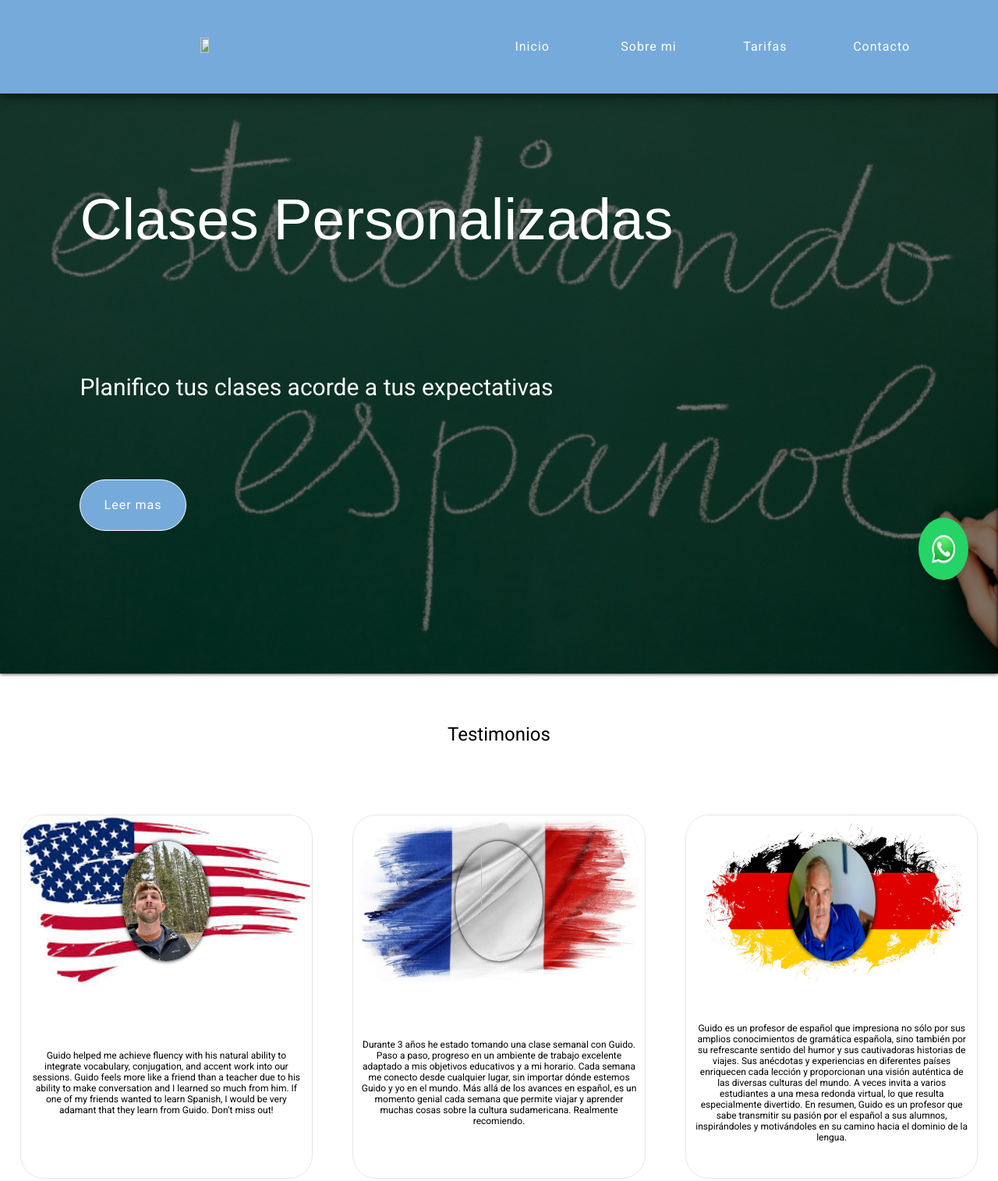
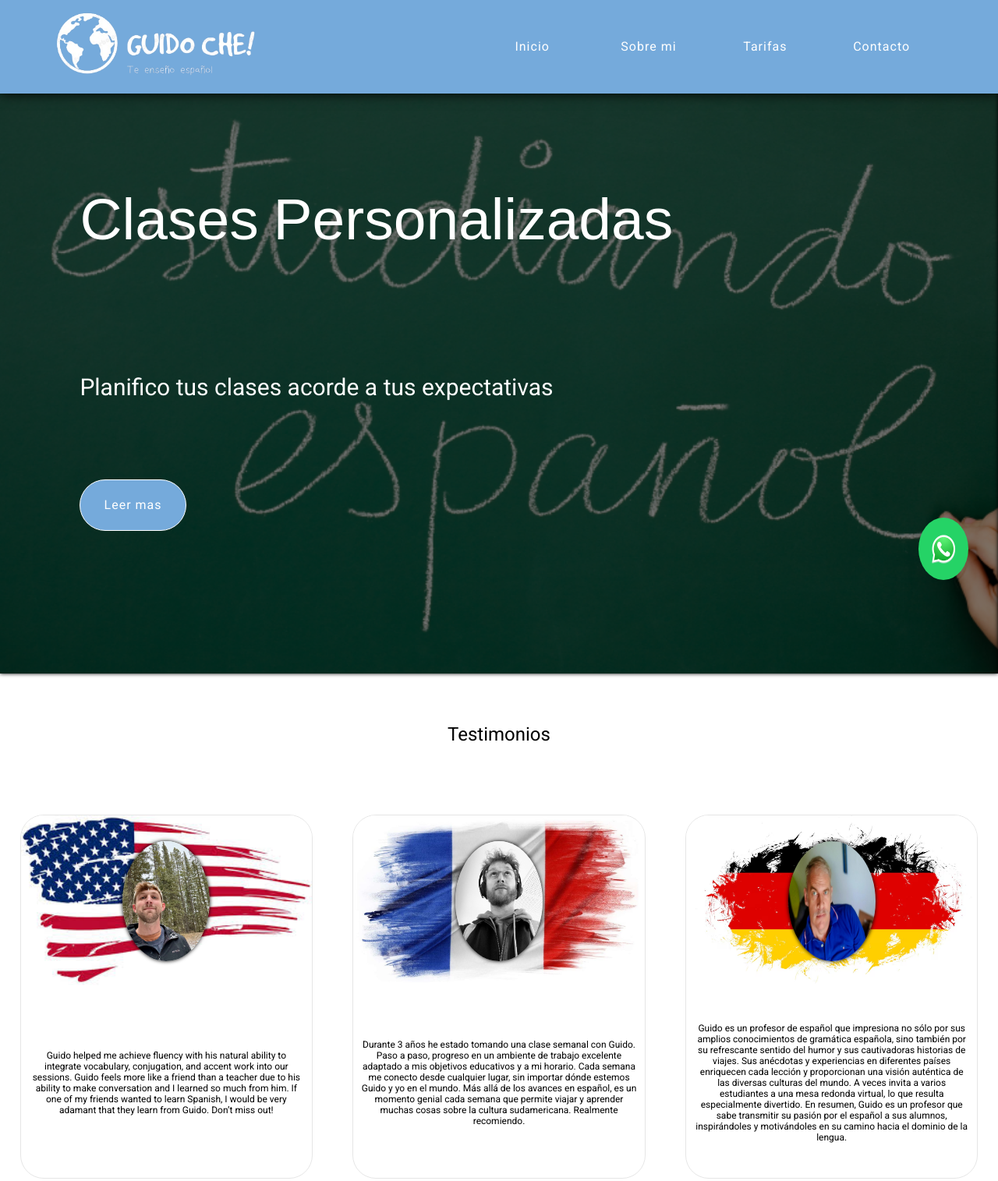
Before and after one commit to Carlos8711/GuidoChe, a plain HTML site: page index.html in a window 1280 px wide. Shown: the top 1515 px of the page at 78% size. Drawn offline with Linux system fonts and the light colour scheme; the site is published under a folder, as on GitHub Pages, so addresses that start at the root find nothing; a web font is replaced by a local one.

Commit message:
update_logo

```diff
--- a/index.html
+++ b/index.html
@@ -15,7 +15,7 @@
 <header>
     <div class="nav">
         <div class="logo">
-           <a href="index.html"><img src="/image/logo3-removebg-preview.png" alt=""></a>
+           <a href="index.html"><img src="./image/logo3-removebg-preview.png" alt=""></a>
         </div>
         <div class="conteiner-li" >
             <div class="list"><a href="index.html" class="roboto-regular ">Inicio</a></div>
@@ -101,7 +101,7 @@
                             <div class="img-testimonio" id="bandera-francesa">
 
                                 <div  class="conteiner-img" >
-                                        <img src="/image/alumnonumero2.jfif" alt="">
+                                        <img src="./image/alumnonumero2.jfif" alt="">
                                 </div>
 
                             </div>
```
